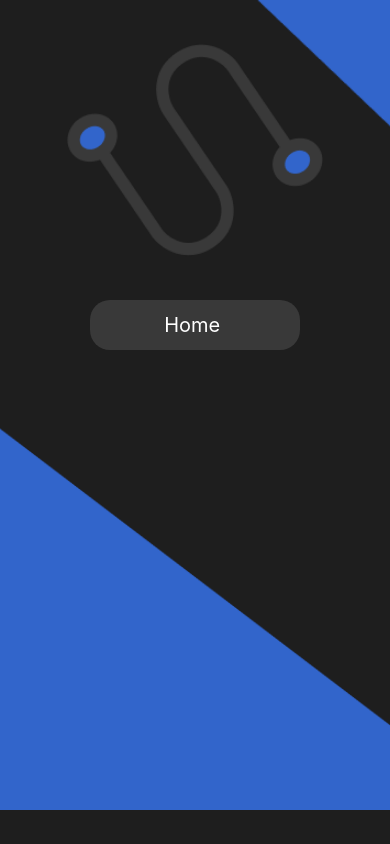
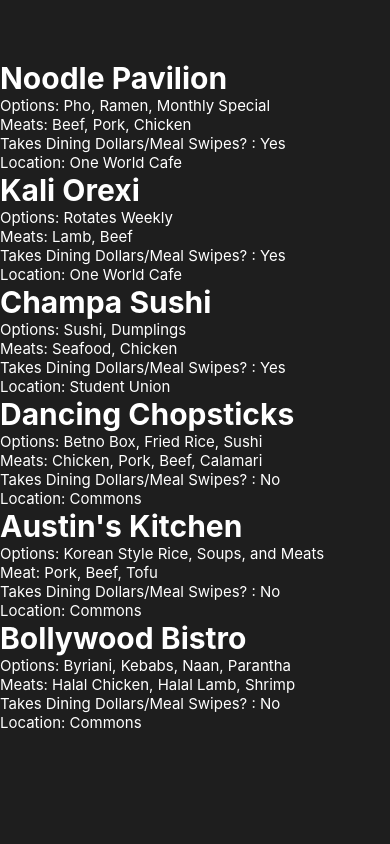
Before and after one commit to cse442-at-ub/project_s23-the-upper-bound, a React Native app: screen /international in a window 390 px wide. Before the commit this address had no page. Built offline with nearby package versions, Linux system fonts and the light colour scheme; what parse would draw is missing.

Commit message:
added food offerings for international and drinks, #52

```diff
--- a/App.js
+++ b/App.js
@@ -25,6 +25,8 @@ import AppScreen from "./Components/AppScreen";
 import DiningInfo from "./Components/DiningInformation.js"
 import Mexican from "./Components/DiningInfo/tacos.js";
 import American from "./Components/DiningInfo/american.js";
+import International from "./Components/DiningInfo/international.js";
+import Drinks from "./Components/DiningInfo/drinks.js";
 
 import HomeScreen from "./Components/HomeScreen.js";
 import ResourceScreen from "./Components/ResourceScreen.js";
@@ -105,6 +107,9 @@ export default function App() {
 				<Stack.Screen name="dining" component={DiningInfo} options={{ headerShown: false }}></Stack.Screen>
 				<Stack.Screen name="apps" component={AppScreen} options={{ headerShown: false }}></Stack.Screen>
 				<Stack.Screen name="resources" component={ResourceScreen} options={{ headerShown: false }}></Stack.Screen>
+				<Stack.Screen name="drinks" component={Drinks} options={{ headerShown: false }}></Stack.Screen>
+				<Stack.Screen name="international" component={International} options={{ headerShown: false }}></Stack.Screen>
+
 			</Stack.Navigator>
 		</NavigationContainer>
 	);
--- a/Components/DiningInfo/american.js
+++ b/Components/DiningInfo/american.js
@@ -72,7 +72,7 @@ export default function American() {
           </View>
           <View>
             <Text style={styles.Text}>
-              {"Options: Fried Chickem, French Fries\n"}
+              {"Options: Fried Chicken, French Fries\n"}
               {"Meat: Chicken\n"}
               {"Takes Dining Dollars/Meal Swipes? : Yes\n"}
               {"Location: Student Union - Union Marketplace\n"}
@@ -88,7 +88,7 @@ export default function American() {
               {"Options: Sandwhiches, soups, baked goods\n"}
               {"Meats: Ham, Turkey, Bacon, Sausage\n"}
               {"Takes Dining Dollars/Meal Swipes? : Yes\n"}
-              {"Location: Student Union\n"}
+              {"Location: Student Union, Alfiero Center\n"}
             </Text>
           </View>
 
--- a/Components/DiningInfo/drinks.js
+++ b/Components/DiningInfo/drinks.js
@@ -0,0 +1,94 @@
+import { StatusBar } from "expo-status-bar";
+import {
+  Pressable,
+  StyleSheet,
+  Text,
+  View,
+  ImageBackground,
+} from "react-native";
+import React, { useEffect, useState } from "react";
+
+export default function Drinks() {
+    return (
+      <View style={styles.container}>
+      <View>
+        <Text style={styles.Name}>
+          {"Jamba Juice"}
+          </Text>
+          </View>
+          <View>
+            <Text style={styles.Text}>
+              {"Options: Smoothies, Oatmeal, Acai Bowls"}
+              {"Takes Dining Dollars/Meal Swipes? : Yes\n"}
+              {"Location: Student Union\n"}
+            </Text>
+          </View>
+
+          <View>
+        <Text style={styles.Name}>
+          {"Tim Hortons"}
+          </Text>
+          </View>
+          <View>
+            <Text style={styles.Text}>
+              {"Options: Coffee, Tea, Lemondade \n"}
+              {"Takes Dining Dollars/Meal Swipes? : Yes\n"}
+              {"Location: Student Union, Alfiero Center\n"}
+            </Text>
+          </View>
+
+          <View>
+        <Text style={styles.Name}>
+          {"Starbucks"}
+          </Text>
+          </View>
+          <View>
+            <Text style={styles.Text}>
+              {"Options: Coffee, Tea, Iced Coffee\n"}
+              {"Takes Dining Dollars/Meal Swipes? : No\n"}
+              {"Location: Commons\n"}
+            </Text>
+          </View>
+
+          <View>
+        <Text style={styles.Name}>
+          {"Perks"}
+          </Text>
+          </View>
+          <View>
+            <Text style={styles.Text}>
+              {"Options: Coffee, Tea, Milkshakes\n"}
+              {"Takes Dining Dollars/Meal Swipes? : Yes\n"}
+              {"Location: Ellicot Food Court\n"}
+            </Text>
+          </View>
+
+      </View>
+    );
+  }
+
+
+  const styles = StyleSheet.create({
+      container: {
+        flex: 1,
+        backgroundColor: "#1E1E1E",
+
+      },
+      lineStyle:{
+          borderWidth: 0.5,
+          borderColor:'white',
+          margin:10,
+     },
+     Name:{
+      color:"white",
+      fontSize:30,
+
+      top:60,
+      fontWeight:"bold",
+     },
+     Text:{
+      color:"white",
+      top:60,
+      fontSize:15,
+     },
+  });
--- a/Components/DiningInfo/international.js
+++ b/Components/DiningInfo/international.js
@@ -0,0 +1,124 @@
+import { StatusBar } from "expo-status-bar";
+import {
+  Pressable,
+  StyleSheet,
+  Text,
+  View,
+  ImageBackground,
+} from "react-native";
+import React, { useEffect, useState } from "react";
+
+export default function International() {
+    return (
+      <View style={styles.container}>
+      <View>
+        <Text style={styles.Name}>
+          {"Noodle Pavilion"}
+          </Text>
+          </View>
+          <View>
+            <Text style={styles.Text}>
+              {"Options: Pho, Ramen, Monthly Special\n"}
+              {"Meats: Beef, Pork, Chicken\n"}
+              {"Takes Dining Dollars/Meal Swipes? : Yes\n"}
+              {"Location: One World Cafe\n"}
+            </Text>
+          </View>
+
+          <View>
+        <Text style={styles.Name}>
+          {"Kali Orexi"}
+          </Text>
+          </View>
+          <View>
+            <Text style={styles.Text}>
+              {"Options: Rotates Weekly\n"}
+              {"Meats: Lamb, Beef  \n"}
+              {"Takes Dining Dollars/Meal Swipes? : Yes\n"}
+              {"Location: One World Cafe\n"}
+            </Text>
+          </View>
+
+          <View>
+        <Text style={styles.Name}>
+          {"Champa Sushi"}
+          </Text>
+          </View>
+          <View>
+            <Text style={styles.Text}>
+              {"Options: Sushi, Dumplings\n"}
+              {"Meats: Seafood, Chicken  \n"}
+              {"Takes Dining Dollars/Meal Swipes? : Yes\n"}
+              {"Location: Student Union\n"}
+            </Text>
+          </View>
+
+          <View>
+        <Text style={styles.Name}>
+          {"Dancing Chopsticks"}
+          </Text>
+          </View>
+          <View>
+            <Text style={styles.Text}>
+              {"Options: Betno Box, Fried Rice, Sushi\n"}
+              {"Meats: Chicken, Pork, Beef, Calamari\n"}
+              {"Takes Dining Dollars/Meal Swipes? : No\n"}
+              {"Location: Commons\n"}
+            </Text>
+          </View>
+          <View>
+        <Text style={styles.Name}>
+          {"Austin's Kitchen"}
+          </Text>
+          </View>
+          <View>
+            <Text style={styles.Text}>
+              {"Options: Korean Style Rice, Soups, and Meats\n"}
+              {"Meat: Pork, Beef, Tofu\n"}
+              {"Takes Dining Dollars/Meal Swipes? : No\n"}
+              {"Location: Commons\n"}
+            </Text>
+          </View>
+          <View>
+        <Text style={styles.Name}>
+          {"Bollywood Bistro"}
+          </Text>
+          </View>
+          <View>
+            <Text style={styles.Text}>
+              {"Options: Byriani, Kebabs, Naan, Parantha\n"}
+              {"Meats: Halal Chicken, Halal Lamb, Shrimp \n"}
+              {"Takes Dining Dollars/Meal Swipes? : No\n"}
+              {"Location: Commons\n"}
+            </Text>
+          </View>
+
+      </View>
+    );
+  }
+
+
+  const styles = StyleSheet.create({
+      container: {
+        flex: 1,
+        backgroundColor: "#1E1E1E",
+
+      },
+      lineStyle:{
+          borderWidth: 0.5,
+          borderColor:'white',
+          margin:10,
+     },
+     Name:{
+      color:"white",
+      fontSize:30,
+
+      top:60,
+      fontWeight:"bold",
+     },
+     Text:{
+      color:"white",
+      top:60,
+      fontSize:15,
+     },
+  });
--- a/Components/DiningInformation.js
+++ b/Components/DiningInformation.js
@@ -33,7 +33,25 @@ export default function DiningInfo({navigation}) {
         >
         <Text style={styles.buttonTXT}>American</Text>
         </Pressable>
+        <Pressable
+        style={styles.international}
+        title="internat"
+        onPress={() => navigation.navigate("international")}
+        >
+        <Text style={styles.buttonTXT}>Global</Text>
+        </Pressable>
 
+        <Pressable
+        style={styles.drinks}
+        title="drink"
+        onPress={() => navigation.navigate("drinks")}
+        >
+        <Text style={styles.buttonTXT}>Drinks</Text>
+        </Pressable>
+
+        </View>
+        <View>
+          <Text style={styles.txt}>{"Please press a button above to view dining options in that food style"}</Text>
         </View>
 
 
@@ -70,41 +88,60 @@ const styles = StyleSheet.create({
     alignItems: "center",
   },
   taco:{
-    height: 100,
-    width: 100,
+    height: 150,
+    width: 150,
     justifyContent: "center",
     alignItems: "center",
     top: -30,
-    left: -80,
+    left: -100,
     backgroundColor: "#3265CB",
     borderRadius: 30,
   },
   american:{
-    height: 100,
-    width: 100,
+    height: 150,
+    width: 150,
     justifyContent: "center",
     alignItems: "center",
-    top: 0,
-    left: -80,
+    top: -0,
+    left: -100,
     backgroundColor: "#3265CB",
     borderRadius: 30,
   },
 
   //planned styles to add
-  smoothies:{},
-  chicken:{},
-  burgers:{},
+  drinks:{
+    height: 150,
+    width: 150,
+    justifyContent: "center",
+    alignItems: "center",
+    top: -300,
+    right: -100,
+    backgroundColor: "#3265CB",
+    borderRadius: 30,
 
-  greek:{},
-  indian:{},
-  pasta:{},
-  noodles:{},
-  chinese:{},
-  sandwiches:{},
-  salads:{},
+
+  },
+  international:{
+    height: 150,
+    width: 150,
+    justifyContent: "center",
+    alignItems: "center",
+    top: -330,
+    right: -100,
+    backgroundColor: "#3265CB",
+    borderRadius: 30,
+
+  },
+
   buttonTXT: {
     fontSize: 20,
     color: "white",
     borderRadius: 10,
   },
+  txt:{
+    fontSize:36,
+    color:"white",
+    top:-250
+
+  }
 });
```
